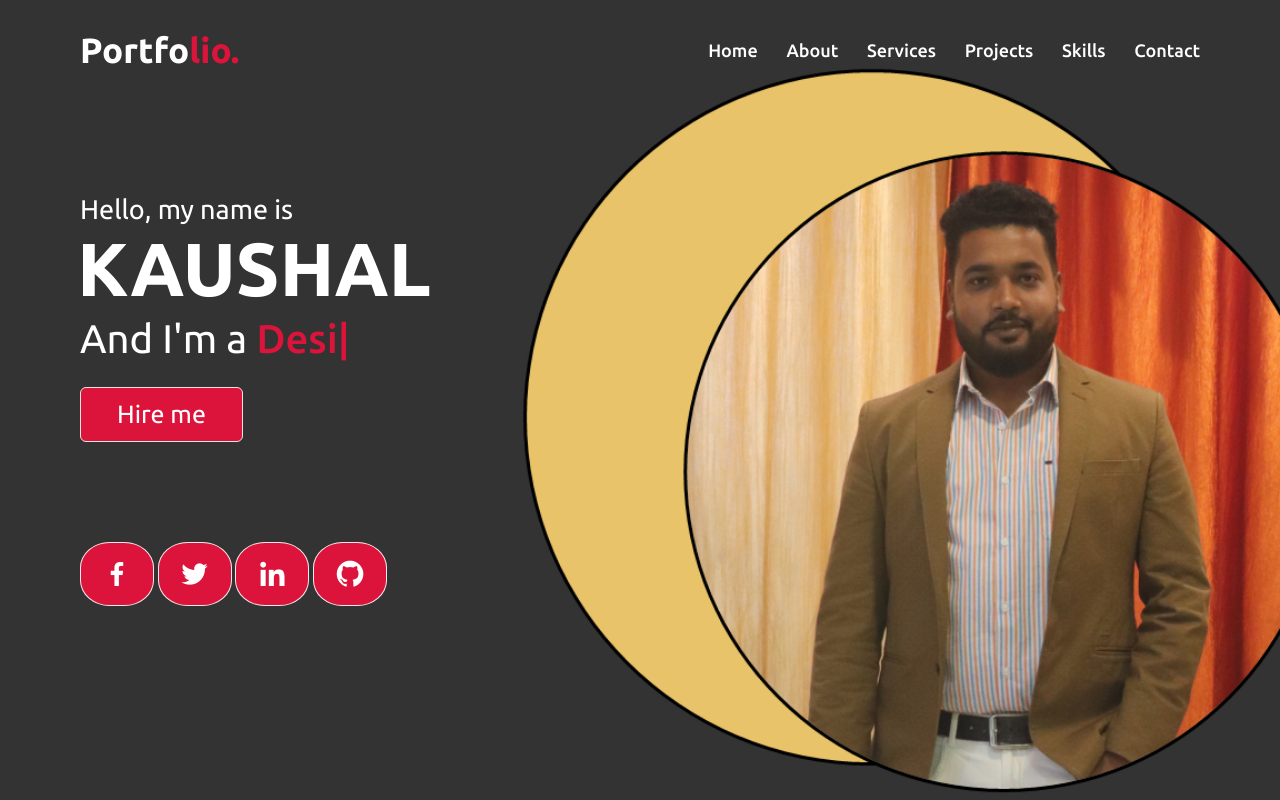
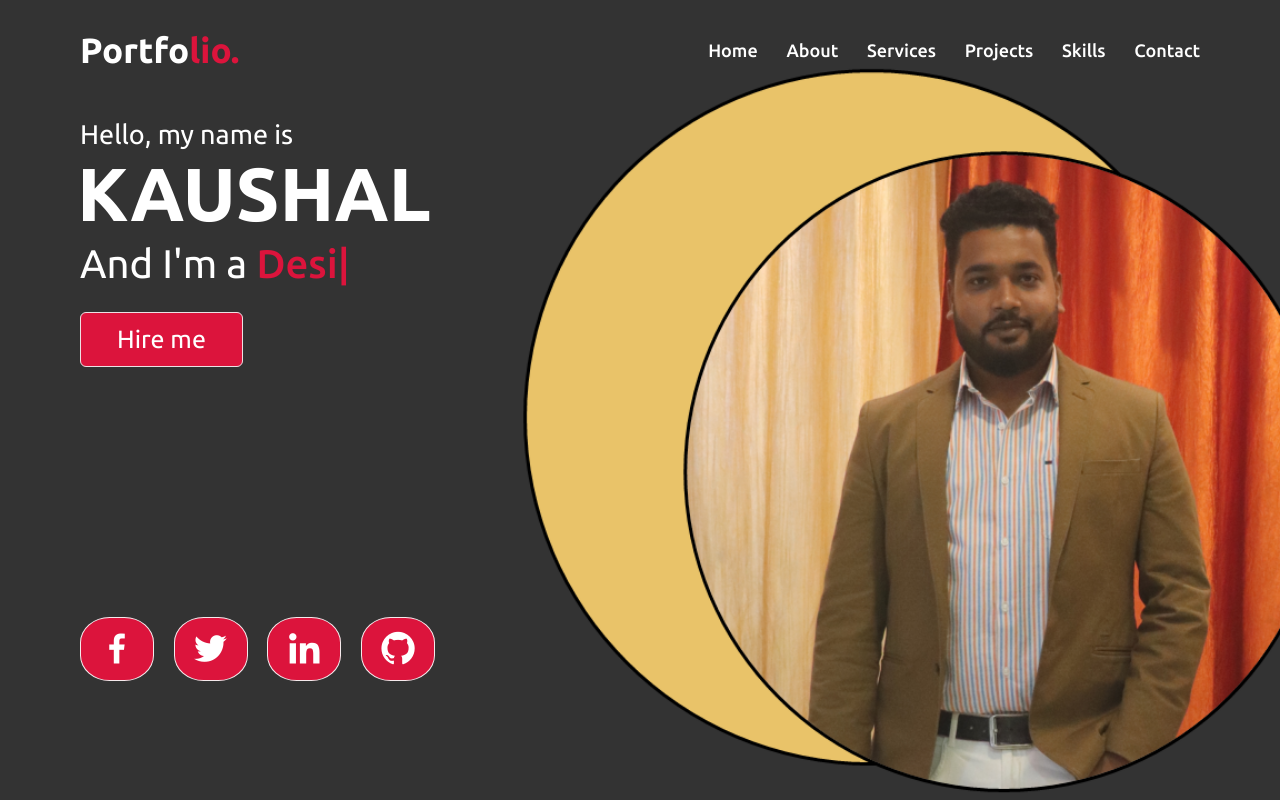
Before and after one commit to kaushalkantmishra/kaushal-portfolio, a plain HTML site: page index.html in a window 1280 px wide. Shown: the top 800 px of the page. Drawn offline with nearby package versions, Linux system fonts and the light colour scheme.

Commit message:
adding styling in social media icons

```diff
--- a/style.css
+++ b/style.css
@@ -218,8 +218,9 @@ section .title::after{
     align-items: center;
     width: 4rem;
     height: 4rem;
-    font-size: 2rem;
-    margin-top: 100px;
+    font-size: 2.5rem;
+    margin-top: 250px;
+    margin-right: 1rem;
 
 
 }
```
